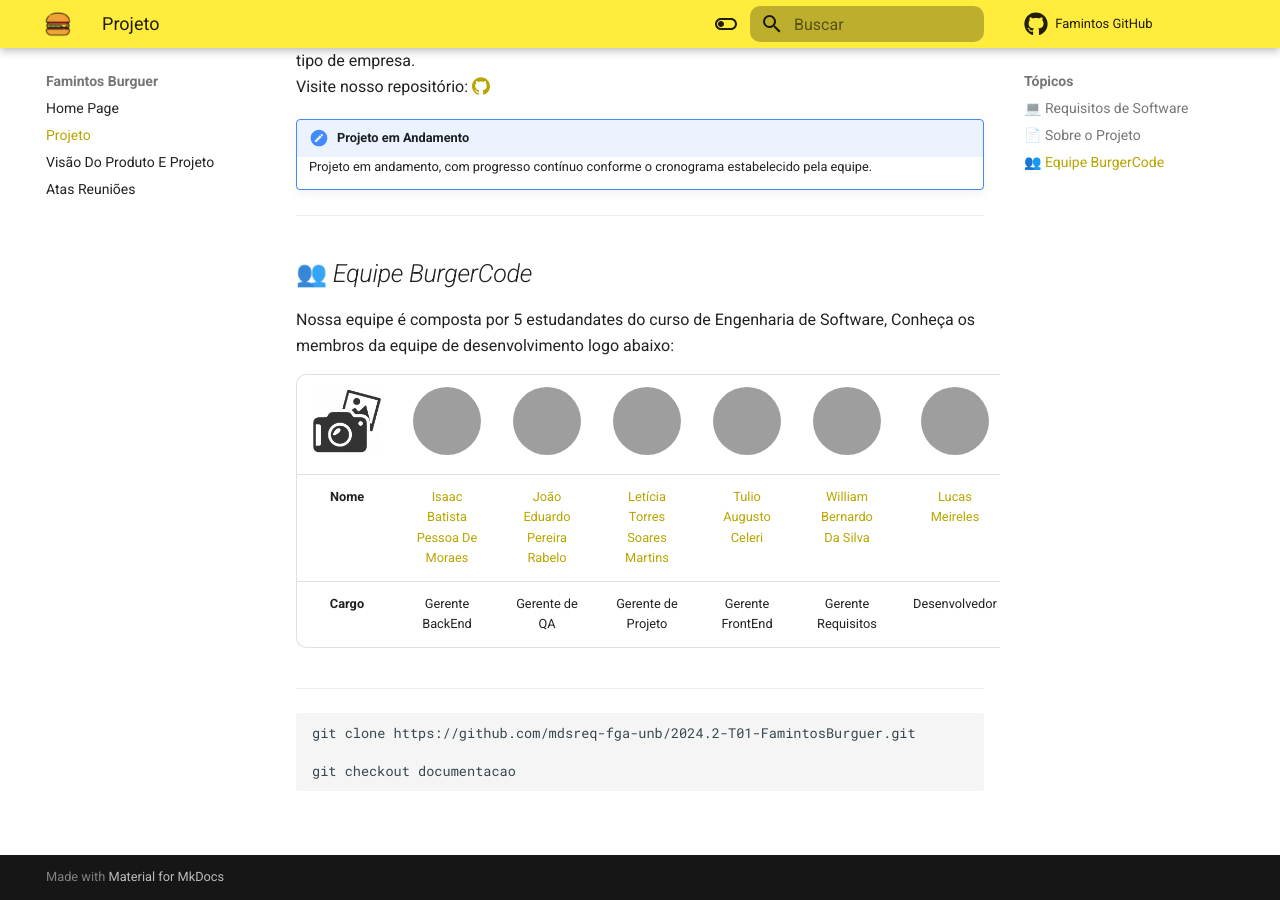
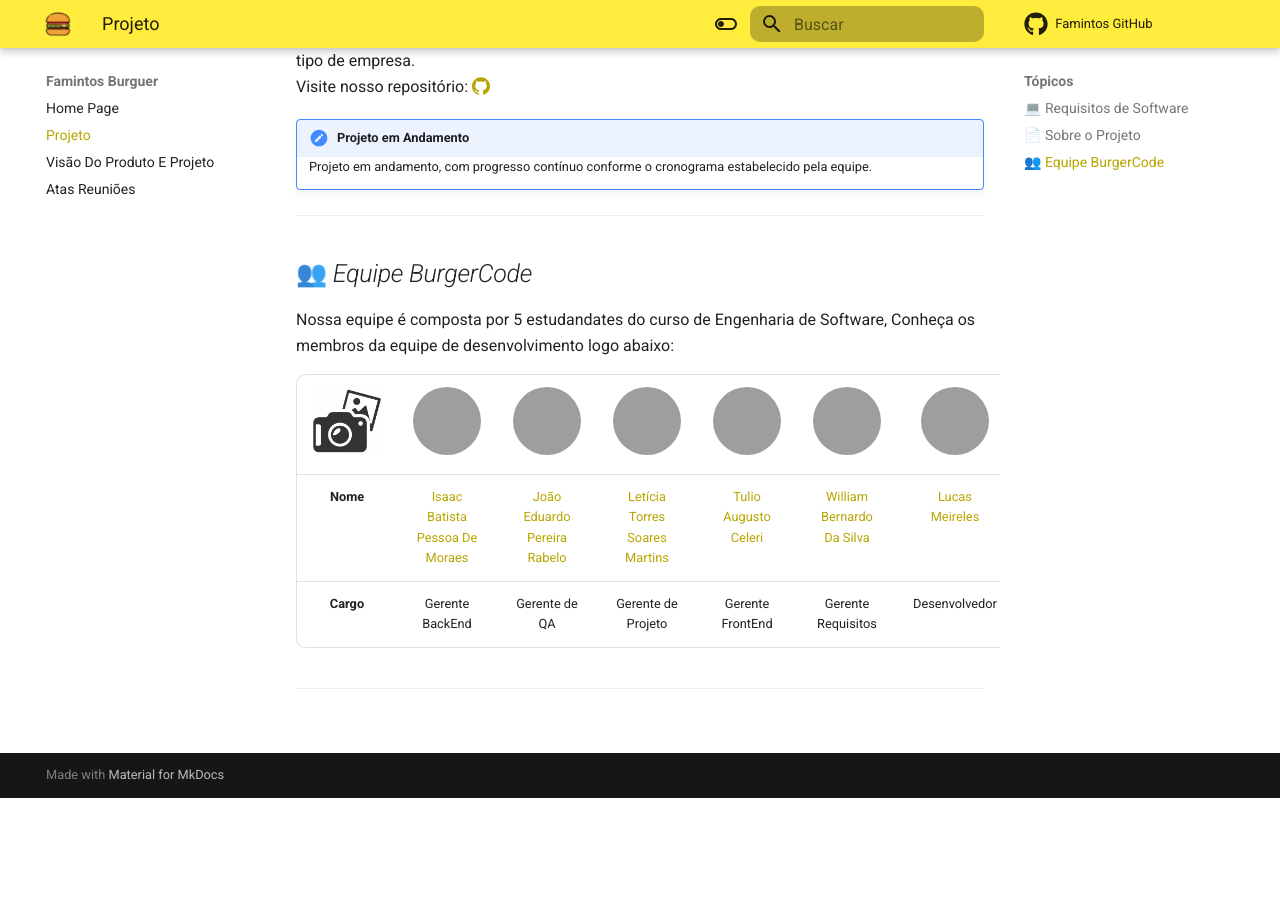
Before and after one commit to mdsreq-fga-unb/2024.2-T01-FamintosBurguer, an MkDocs documentation site: the page built from docs/projeto.md, in a window 1280 px wide and 900 px high, scrolled down 832 px, cut to the strip 0-900 px from the top of the window. Built offline with MkDocs 1.6.1 and Material for MkDocs 9.7.7, drawn with Linux system fonts in a browser that asks for light colours; emoji names are drawn with the system emoji font; comment, search, counter and statistics services are not loaded; after the commit the page ends 1630 px from its top, so only the background shows below that; grey boxes are pictures that could not be loaded.

Commit message:
Remove outdated git commands from project documentation

````diff
--- a/docs/projeto.md
+++ b/docs/projeto.md
@@ -40,10 +40,3 @@ Nossa equipe é composta por 5 estudandates do curso de Engenharia de Software,
 
 
 _________________________________________________________________________________
-
-
-```bash
-git clone https://github.com/mdsreq-fga-unb/2024.2-T01-FamintosBurguer.git
-
-git checkout documentacao
-```
````
